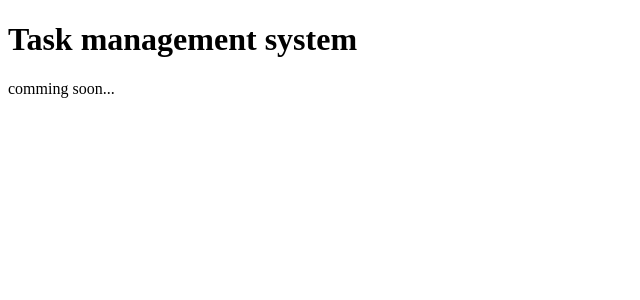
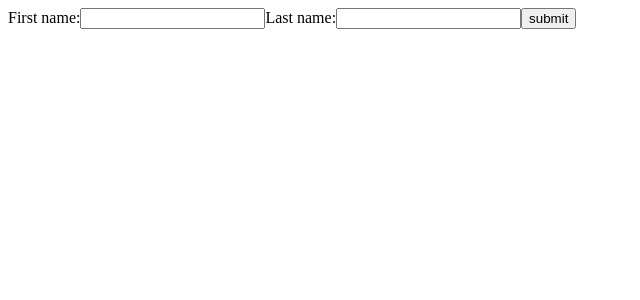
Before and after one commit to Nitin-web-dev/Task-Management-System-, a React (Vite) app in the folder client/: page / in a window 1280 px wide. Shown: the top 300 px of the page, without its empty margins (0-640 px from the left). Built offline with nearby package versions, Linux system fonts and the light colour scheme.

Commit message:
added basic login page and some folder

```diff
--- a/client/src/App.jsx
+++ b/client/src/App.jsx
@@ -1,10 +1,11 @@
 import { useState ,useEffect } from 'react'
+import Login from './pages/Login';
 
 
 function App() {
 const [tasks, setTasks] = useState([]);
 
-console.log(tasks);
+// console.log(tasks);
 useEffect(() => {
   async function fetchtask() {
     try {
@@ -16,13 +17,12 @@ useEffect(() => {
     }
   }
 
-  fetchtask();
+  // fetchtask();
 },[]);
 
   return (
     <>
-      <h1>Task management system</h1>
-      <p>comming soon...</p>
+      <Login/>
     </>
   )
 }
--- /dev/null
+++ b/client/src/pages/Login.jsx
@@ -0,0 +1,37 @@
+import { useState } from "react";
+export default function Login() {
+   const [inputs, setInputs] = useState({});
+
+  const handleChange = (e) => {
+    const name = e.target.name;
+    const value = e.target.value;
+    setInputs(values => ({...values, [name]: value}))
+  }
+
+  const handleSubmit = (e) => {
+    e.preventDefault();
+    console.log(inputs)
+  }
+  return (
+    <form onSubmit={handleSubmit}>
+      <label>First name:
+      <input
+        type="text"
+        name="firstname"
+        value={inputs.firstname}
+        onChange={handleChange}
+      />
+      </label>
+      <label>Last name:
+        <input
+          type="text"
+          name="lastname"
+          value={inputs.lastname}
+          onChange={handleChange}
+        />
+      </label>
+      <button type="submit">submit</button>
+
+    </form>
+  );
+}
```
Also changed, not shown: client/src/components/Navbar.jsx (added), client/src/context/AuthContext.jsx (added), client/src/pages/Dashboard.jsx (added), client/src/pages/SignUp.jsx (added), client/src/routes/ProtectedRoute.jsx (added).
